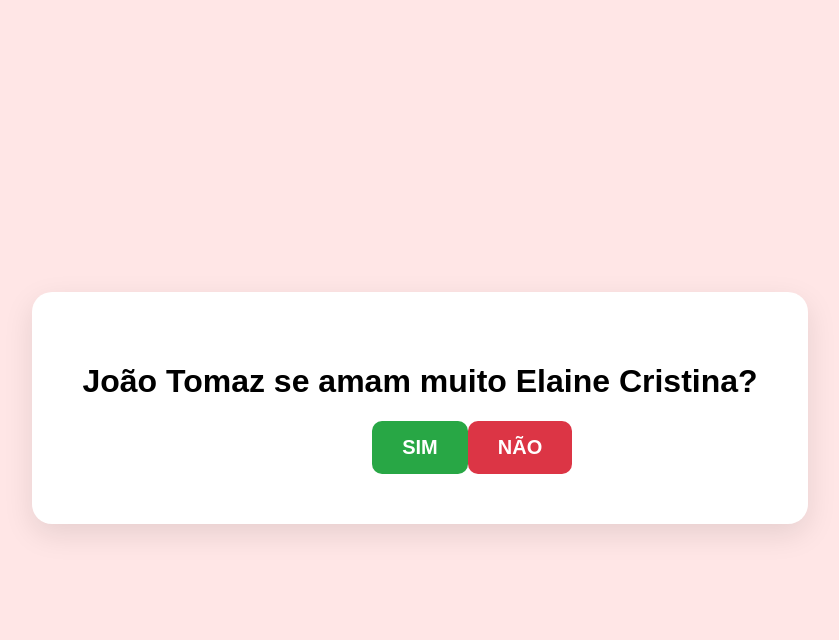
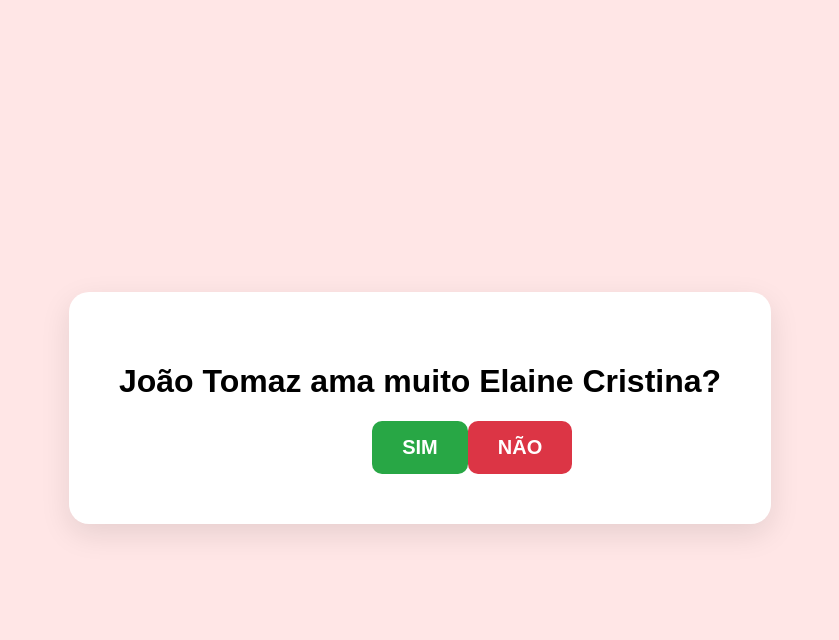
Before and after one commit to Gabrielreka/site-matrimonio, a Flask app: page / in a window 1280 px wide. Shown: the top 640 px of the page, without its empty margins (220-1059 px from the left). Run offline with Flask 3, Linux system fonts and the light colour scheme.

```diff
--- a/templates/site.html
+++ b/templates/site.html
@@ -8,7 +8,7 @@
 <body>
 
     <div class="conteudo">
-        <h1>{{ nome1 }} se amam muito {{ nome2 }}?</h1>
+        <h1>{{ nome1 }} ama muito {{ nome2 }}?</h1>
 
         <div class="botoes">
             <button id="btnSim" onclick="aceitou()">SIM</button>
```
